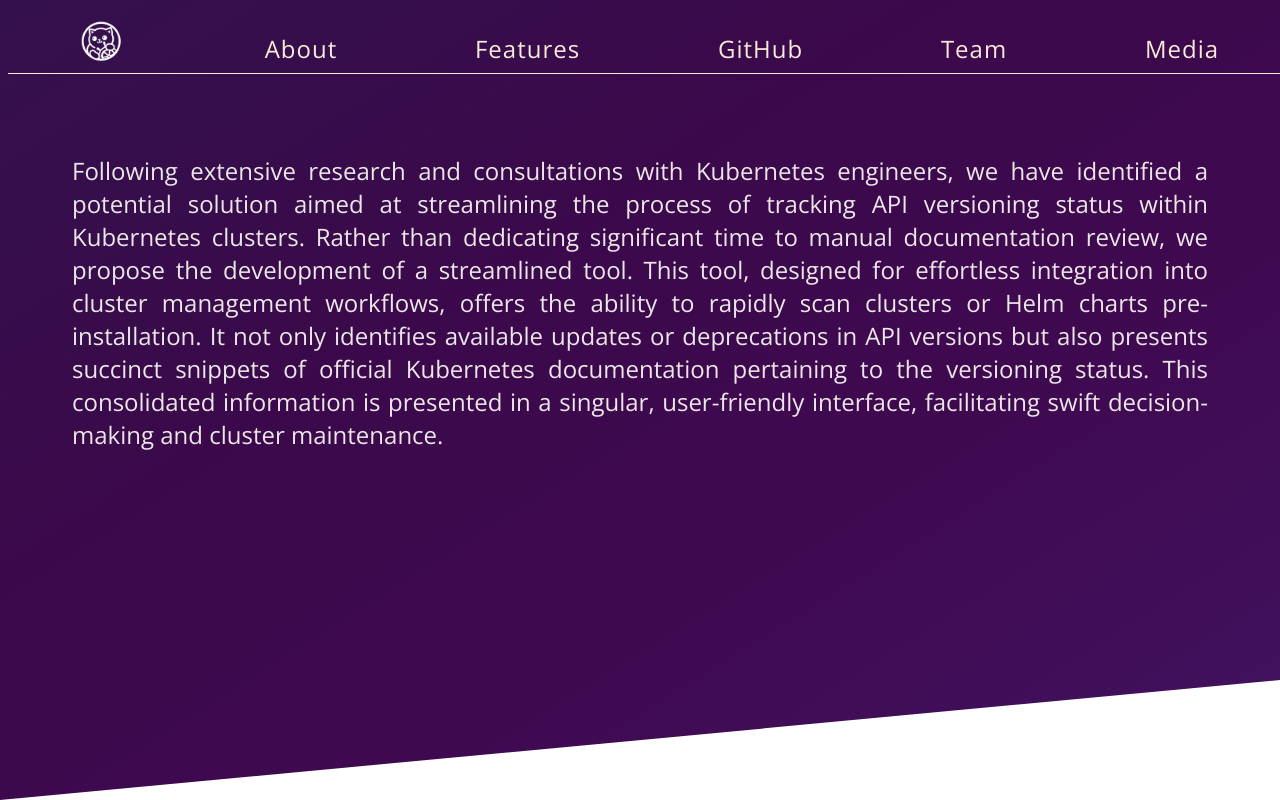
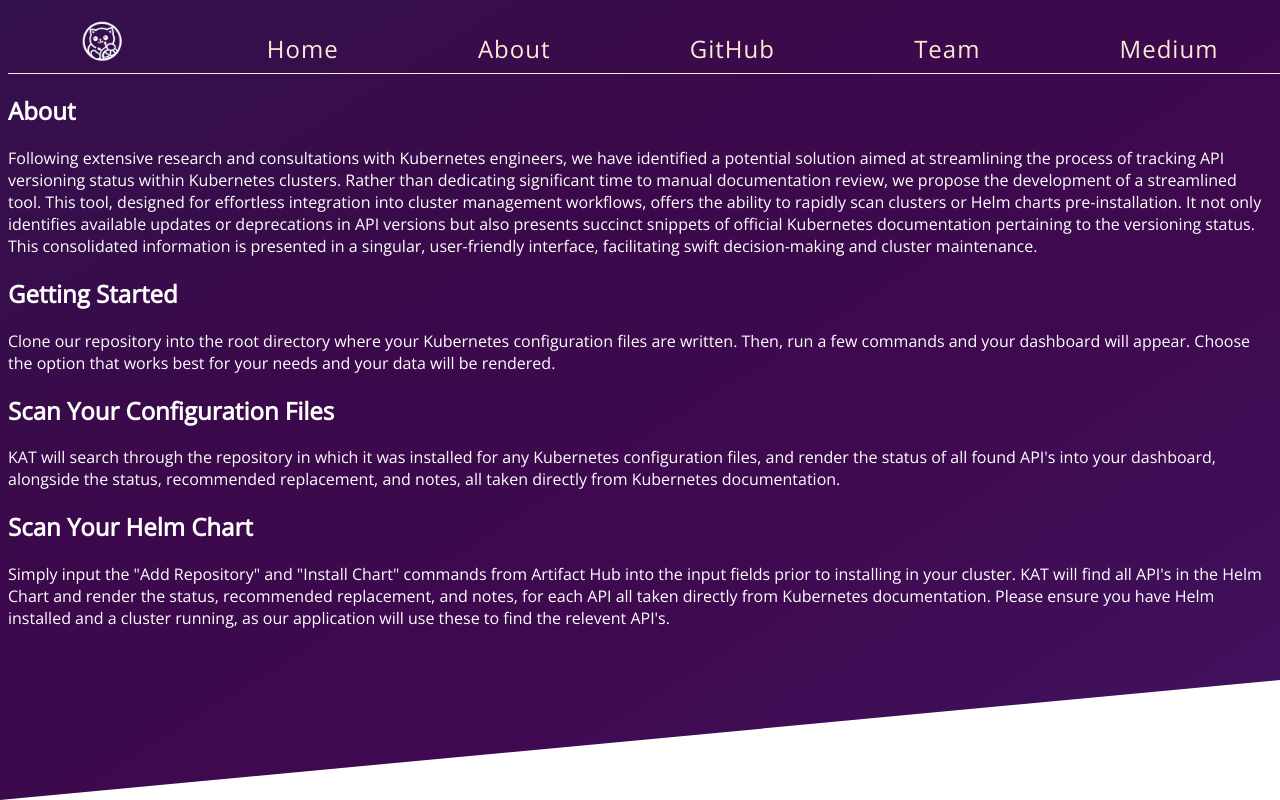
Before and after one commit to Yitingx531/KAT, a React app: page /about in a window 1280 px wide. Built offline with nearby package versions, Linux system fonts and the light colour scheme.

Commit message:
update navbar and page layout

```diff
--- a/src/components/AboutPageContainer.jsx
+++ /dev/null
@@ -1,15 +0,0 @@
-import React from "react";
-
-export default function HomePageContainer(){
-    return (
-        <>
-        <div id="about_page_container">
-        <div id="about_page_content_container">
-         <p>
-          Following extensive research and consultations with Kubernetes engineers, we have identified a potential solution aimed at streamlining the process of tracking API versioning status within Kubernetes clusters. Rather than dedicating significant time to manual documentation review, we propose the development of a streamlined tool. This tool, designed for effortless integration into cluster management workflows, offers the ability to rapidly scan clusters or Helm charts pre-installation. It not only identifies available updates or deprecations in API versions but also presents succinct snippets of official Kubernetes documentation pertaining to the versioning status. This consolidated information is presented in a singular, user-friendly interface, facilitating swift decision-making and cluster maintenance.
-         </p>
-       </div>
-       </div>
-       </>
-    )
-};
--- a/src/components/App.jsx
+++ b/src/components/App.jsx
@@ -1,8 +1,8 @@
 import React from 'react';
 import MainContainer from '../components/MainContainer';
 import { BrowserRouter as Router, Routes, Route } from "react-router-dom";
-import AboutPageContainer from '../components/AboutPageContainer';
 import NavContainer from './NavContainer';
+import FeaturesPageContainer from './FeaturesPageContainer'
 
 export default function App(){
 
@@ -12,7 +12,7 @@ export default function App(){
     <NavContainer/>
       <Routes>
           <Route path="/" element={<MainContainer/>}></Route>
-          <Route path="/about" element={<AboutPageContainer/>}> </Route>
+          <Route path="/about" element={<FeaturesPageContainer/>}></Route>
       </Routes>
     </Router>
     </div>
--- a/src/components/FeaturesPageContainer.jsx
+++ b/src/components/FeaturesPageContainer.jsx
@@ -3,6 +3,13 @@ import React from "react";
 export default function FeaturesPageContainer(){
     return (
         <div className="features-container">
+            <h2>About</h2>
+            <p>
+            Following extensive research and consultations with Kubernetes engineers, we have identified a potential solution aimed at streamlining the process of tracking API versioning status within Kubernetes clusters.
+            Rather than dedicating significant time to manual documentation review, we propose the development of a streamlined tool.
+            This tool, designed for effortless integration into cluster management workflows, offers the ability to rapidly scan clusters or Helm charts pre-installation.
+            It not only identifies available updates or deprecations in API versions but also presents succinct snippets of official Kubernetes documentation pertaining to the versioning status.
+            This consolidated information is presented in a singular, user-friendly interface, facilitating swift decision-making and cluster maintenance.</p>
             <h2>Getting Started</h2>
             <p>
                 Clone our repository into the root directory where your Kubernetes configuration files are written.
--- a/src/components/NavContainer.jsx
+++ b/src/components/NavContainer.jsx
@@ -1,19 +1,31 @@
-import React from 'react';
-import { Link } from "react-router-dom";
+import React, { useState, useEffect } from 'react';
+import { Link, useLocation } from "react-router-dom";
 import logo from '../static/tempImages/logo.png';
 
 export default function NavContainer(){
+    const location = useLocation();
+    const [shouldScrollToBottom, setShouldScrollToBottom] = useState(false);
+
+    useEffect(() => {
+      if (shouldScrollToBottom && location.pathname === '/') {
+        window.scrollTo({
+          top: document.documentElement.scrollHeight,
+          behavior: 'smooth',
+        });
+        setShouldScrollToBottom(false); // Reset scroll trigger
+      }
+    }, [location, shouldScrollToBottom]);
 
     return (
         <div className='navContainer'>
           <div id='logo_container'>
           <img id='image-logo-main' src={logo} />
           </div>
+          <Link to='/' className='nav-link'>Home</Link>
           <Link to='/about' className='nav-link'>About</Link>
-          <Link to='/features' className='nav-link'>Features</Link>
-          <Link to='https://github.com/oslabs-beta/K8sDependencyTracker' className='nav-link'>GitHub</Link>
-          <Link to='/team' className='nav-link'>Team</Link>
-          <Link to='https://medium.com/@mhart1992/how-to-track-k8s-api-versioning-aac19f85e94d' className='nav-link'>Media</Link>
+          <Link to='https://github.com/oslabs-beta/K8sDependencyTracker' target="_blank" className='nav-link'>GitHub</Link>
+          <Link to='/' className='nav-link' onClick={() => setShouldScrollToBottom(true)}>Team</Link>
+          <Link to='https://medium.com/@mhart1992/how-to-track-k8s-api-versioning-aac19f85e94d' target="_blank" className='nav-link'>Medium</Link>
         </div>
       )
   };
--- a/src/static/styles.css
+++ b/src/static/styles.css
@@ -164,3 +164,7 @@ a:hover {
     width: fit-content;
     text-align: justify;
 }
+
+.features-container{
+    color: white;
+}
```
